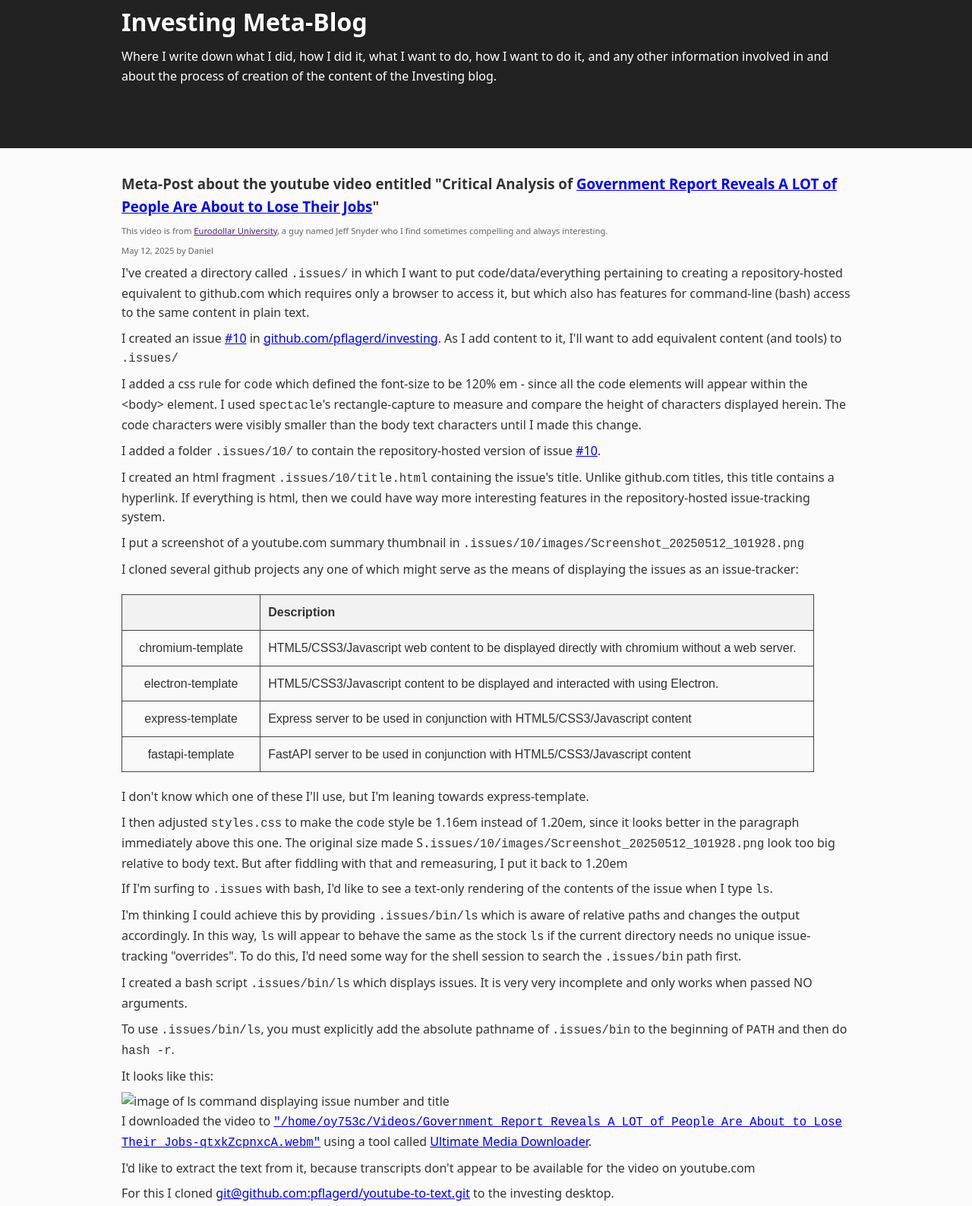
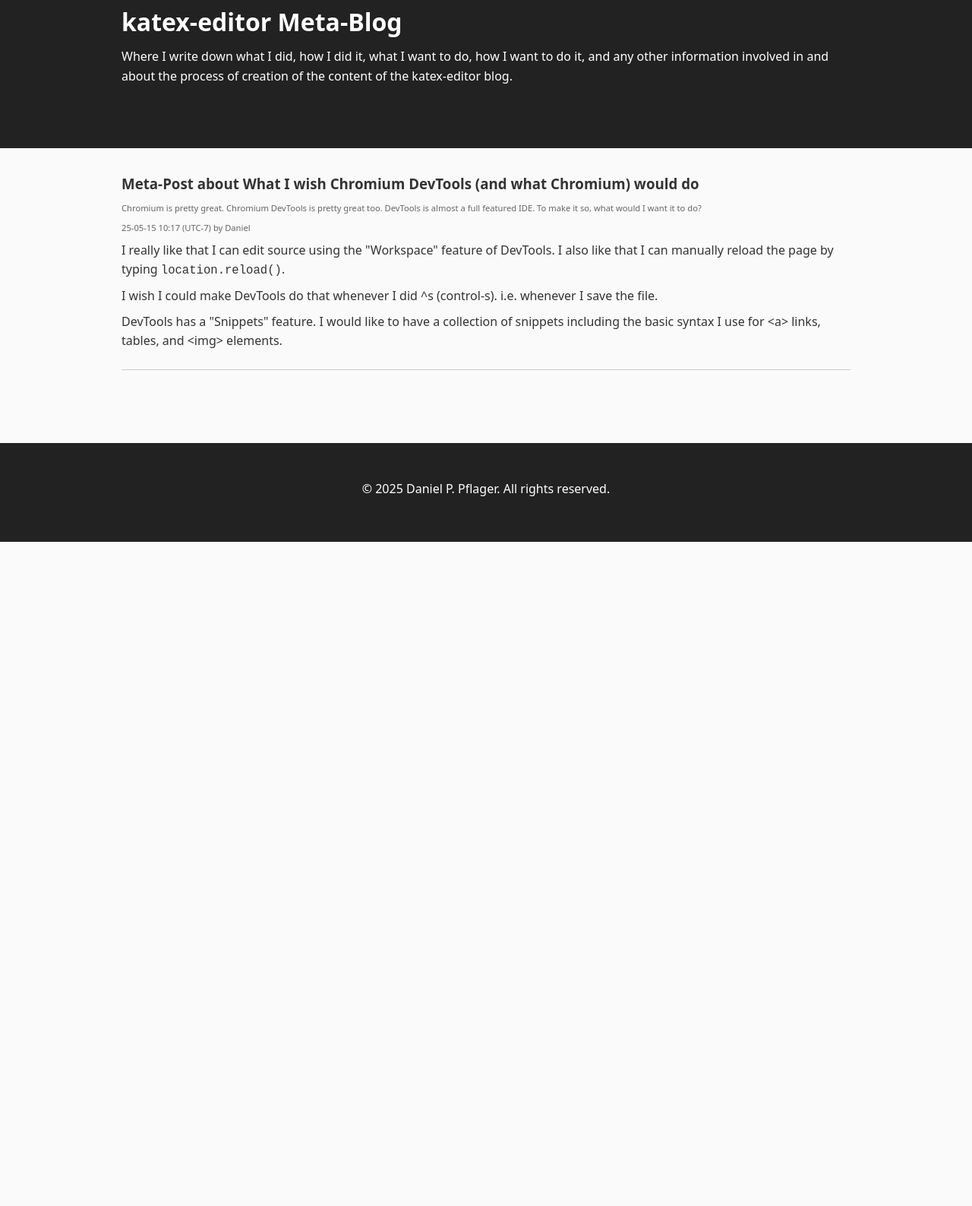
Before and after one commit to pflagerd/katex-editor, a website: page blog/meta-blog.html in a window 1280 px wide. Shown: the part 45-1632 px from the top of the page at 76% size. After the commit the page ends 800 px from the top, so only its background shows below. Drawn offline with Linux system fonts and the light colour scheme.

Commit message:
progress

```diff
--- a/blog/meta-blog.html
+++ b/blog/meta-blog.html
@@ -3,14 +3,14 @@
 <head>
   <meta charset="UTF-8" />
   <meta name="viewport" content="width=device-width, initial-scale=1.0" />
-  <title>Investing Meta-Blog</title>
+  <title>katex-editor Meta-Blog</title>
   <link rel="stylesheet" href="styles.css" />
 </head>
 <body>
   <header>
     <div class="container">
-      <h1>Investing Meta-Blog</h1>
-      <p>Where I write down what I did, how I did it, what I want to do, how I want to do it, and any other information involved in and about the process of creation of the content of the Investing blog.</p>
+      <h1>katex-editor Meta-Blog</h1>
+      <p>Where I write down what I did, how I did it, what I want to do, how I want to do it, and any other information involved in and about the process of creation of the content of the katex-editor blog.</p>
       <br/>
       <!--nav>
         <ul>
@@ -26,57 +26,12 @@
   <main class="container">
     <section class="posts">
       <article class="post">
-        <h3>Meta-Post about the youtube video entitled "Critical Analysis of <a href="https://www.youtube.com/watch?v=qtxkZcpnxcA" target="_blank">Government Report Reveals A LOT of People Are About to Lose Their Jobs</a>"</h3>
-        <p class="meta">This video is from <a href="">Eurodollar University</a>, a guy named Jeff Snyder who I find sometimes compelling and always interesting.</p>
-        <p class="meta">May 12, 2025 by Daniel</p>
-        <p>I've created a directory called <code>.issues/</code> in which I want to put code/data/everything pertaining to creating a repository-hosted equivalent to github.com which requires only a browser to access it, but which also has features for command-line (bash) access to the same content in plain text.</p>
-        <p>I created an issue <a href="https://github.com/pflagerd/investing/issues/10" target="_blank">#10</a> in <a href="https://github.com/pflagerd/investing/issues" target="_blank">github.com/pflagerd/investing</a>.  As I add content to it, I'll want to add equivalent content (and tools) to <code>.issues/</code></p>
-        <p>I added a css rule for <code>code</code> which defined the font-size to be 120% em - since all the code elements will appear within the &ltbody&gt element.  I used <code title="kde screen capture tool: kde-spectacle/oracular,now 24.05.2-1ubuntu1 amd64">spectacle</code>'s rectangle-capture to measure and compare the height of characters displayed herein. The code characters were visibly smaller than the body text characters until I made this change.</code></p>
-        <p>I added a folder <code>.issues/10/</code> to contain the repository-hosted version of issue <a href="https://github.com/pflagerd/investing/issues/10" target="_blank">#10</a>.</p>
-        <p>I created an html fragment <code>.issues/10/title.html</code> containing the issue's title.  Unlike github.com titles, this title contains a hyperlink.  If everything is html, then we could have way more interesting features in the repository-hosted issue-tracking system.</p>
-        <p>I put a screenshot of a youtube.com summary thumbnail in <code>.issues/10/images/Screenshot_20250512_101928.png</code></p>
-        <p>I cloned several github projects any one of which might serve as the means of displaying the issues as an issue-tracker: </p>
-        <table border="1">
-          <colgroup>
-            <col style="width: 20%;">
-            <col style="width: 80%;">
-          </colgroup>
-          <thead>
-          <tr>
-            <th>                   </th>
-            <th>Description</th>
-          </tr>
-          </thead>
-          <tbody>
-          <tr>
-            <td>chromium-template</td>
-            <td>HTML5/CSS3/Javascript web content to be displayed directly with chromium without a web server.</td>
-          </tr>
-          <tr>
-            <td>electron-template</td>
-            <td>HTML5/CSS3/Javascript content to be displayed and interacted with using Electron.</td>
-          </tr>
-          <tr>
-            <td>express-template</td>
-            <td>Express server to be used in conjunction with HTML5/CSS3/Javascript content</td>
-          </tr>
-          <tr>
-            <td>fastapi-template</td>
-            <td>FastAPI server to be used in conjunction with HTML5/CSS3/Javascript content</td>
-          </tr>
-          </tbody>
-        </table>
-        <p>I don't know which one of these I'll use, but I'm leaning towards express-template.</p>
-        <p>I then adjusted <code>styles.css</code> to make the <code>code</code> style be 1.16em instead of 1.20em, since it looks better in the paragraph immediately above this one. The original size made S<code>.issues/10/images/Screenshot_20250512_101928.png</code> look too big relative to body text.  But after fiddling with that and remeasuring, I put it back to 1.20em</p>
-        <p>If I'm surfing to <code>.issues</code> with bash, I'd like to see a text-only rendering of the contents of the issue when I type <code>ls</code>.</p>
-        <p>I'm thinking I could achieve this by providing <code>.issues/bin/ls</code> which is aware of relative paths and changes the output accordingly.  In this way, <code>ls</code> will appear to behave the same as the stock <code>ls</code> if the current directory needs no unique issue-tracking "overrides".  To do this, I'd need some way for the shell session to search the <code>.issues/bin</code> path first.</p>
-        <p>I created a bash script <code>.issues/bin/ls</code> which displays issues.  It is very very incomplete and only works when passed NO arguments.</p>
-        <p>To use <code>.issues/bin/ls</code>, you must explicitly add the absolute pathname of <code>.issues/bin</code> to the beginning of <code>PATH</code> and then do <code>hash -r</code>.</p>
-        <p>It looks like this:</p>
-        <img style="width: 1000px;" src="images/Screenshot_20250512_165503.png" alt="image of ls command displaying issue number and title">
-        <p>I downloaded the video to <a href="file:///home/oy753c/Videos/Government%20Report%20Reveals%20A%20LOT%20of%20People%20Are%20About%20to%20Lose%20Their%20Jobs-qtxkZcpnxcA.webm" target="_blank"><code>"/home/oy753c/Videos/Government Report Reveals A LOT of People Are About to Lose Their Jobs-qtxkZcpnxcA.webm"</code></a> using a tool called <a href="https://snapcraft.io/ultimate-media-downloader" target="_blank">Ultimate Media Downloader</a>.</p>
-        <p>I'd like to extract the text from it, because transcripts don't appear to be available for the video on youtube.com</p>
-        <p>For this I cloned <a href="git@github.com:pflagerd/youtube-to-text.git" title="git clone git@github.com:pflagerd/youtube-to-text.git">git@github.com:pflagerd/youtube-to-text.git</a> to the investing desktop.</p>
+        <h3>Meta-Post about What I wish Chromium DevTools (and what Chromium) would do </h3>
+        <p class="meta">Chromium is pretty great. Chromium DevTools is pretty great too. DevTools is almost a full featured IDE. To make it so, what would I want it to do?</p>
+        <p class="meta">25-05-15 10:17 (UTC-7) by Daniel</p>
+        <p>I really like that I can edit source using the "Workspace" feature of DevTools.  I also like that I can manually reload the page by typing <code>location.reload()</code>.</p>
+        <p>I wish I could make DevTools do that whenever I did ^s (control-s). i.e. whenever I save the file.</p>
+        <p>DevTools has a "Snippets" feature.  I would like to have a collection of snippets including the basic syntax I use for &lt;a&gt; links, tables, and &lt;img&gt; elements.</p>
       </article>
 
 <!--      <article class="post">-->
```
Also changed, not shown: blog/index.html (+3 -3 lines), folder-browser/package.json (added, +16 -0 lines), folder-browser/public/index.html (added, +52 -0 lines), folder-browser/server.js (added, +33 -0 lines), 3 other files.
